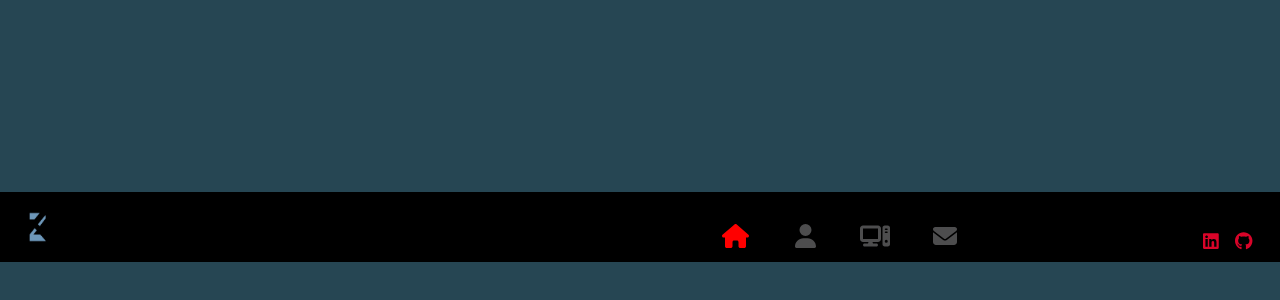
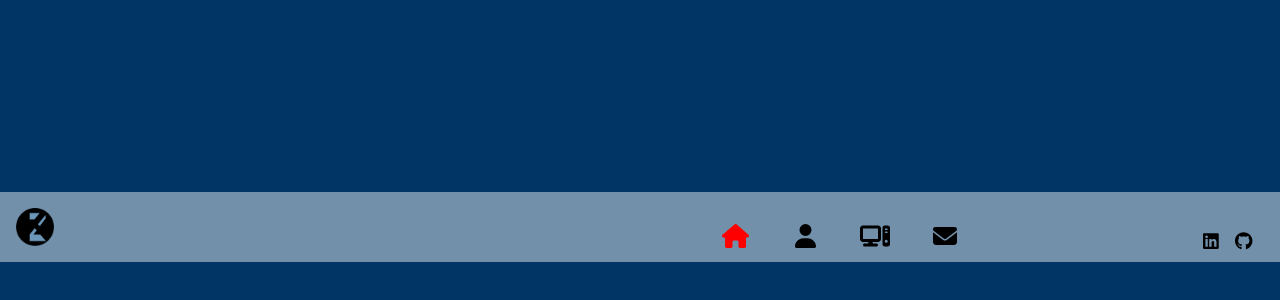
Before and after one commit to xwaruz1212/Portfolio, a React (Create React App) app: page / in a window 1280 px wide. Shown: the part 538-838 px from the top of the page. Built offline with nearby package versions, Linux system fonts and the light colour scheme.

Commit message:
changing colors

```diff
--- a/src/components/Navbar/index.js
+++ b/src/components/Navbar/index.js
@@ -16,20 +16,20 @@ const Navbar = () => {
             </Link>
             <nav>
         <NavLink exact="true" activeclassname="active" to="/">
-          <FontAwesomeIcon icon={faHome} color="#4d4d4e" />
+          <FontAwesomeIcon icon={faHome} color="#000" />
         </NavLink>
         <NavLink activeclassname="active" className="AboutMe-link" to="/AboutMe">
-          <FontAwesomeIcon icon={faUser} color="#4d4d4e" />
+          <FontAwesomeIcon icon={faUser} color="#000" />
         </NavLink>
         <NavLink activeclassname="active" className="Projects-link" to="/Projects">
-          <FontAwesomeIcon icon={faComputer} color="#4d4d4e" />
+          <FontAwesomeIcon icon={faComputer} color="#000" />
         </NavLink>
         <NavLink
           activeclassname="active"
           className="ContactMe-link"
           to="/ContactMe"
         >
-          <FontAwesomeIcon icon={faEnvelope} color="#4d4d4e" />
+          <FontAwesomeIcon icon={faEnvelope} color="#000" />
         </NavLink>
       </nav>
       <ul>
@@ -39,7 +39,7 @@ const Navbar = () => {
             target="_blank"
             rel="noreferrer"
           >
-            <FontAwesomeIcon icon={faLinkedin} color="#d90429" />
+            <FontAwesomeIcon icon={faLinkedin} color="#000" />
           </a>
         </li>
         <li>
@@ -48,7 +48,7 @@ const Navbar = () => {
             target="_blank"
             rel="noreferrer"
           >
-            <FontAwesomeIcon icon={faGithub} color="#d90429" />
+            <FontAwesomeIcon icon={faGithub} color="#000" />
           </a>
         </li>
       </ul>
--- a/src/components/Navbar/index.scss
+++ b/src/components/Navbar/index.scss
@@ -1,5 +1,5 @@
 .nav-bar {
-    background-color:black;
+    background-color:#ffffff73;
     width: 100%;
     height: 70px;
     position: absolute;
--- a/src/index.css
+++ b/src/index.css
@@ -8,7 +8,7 @@ html {
     color: rgb(100, 3, 3);
     -webkit-font-smoothing: antialiased;
     -moz-osx-font-smoothing: grayscale;
-    background: #264653;
+    background: #003566;
     overflow: hidden;
     display: block;
   }
```
